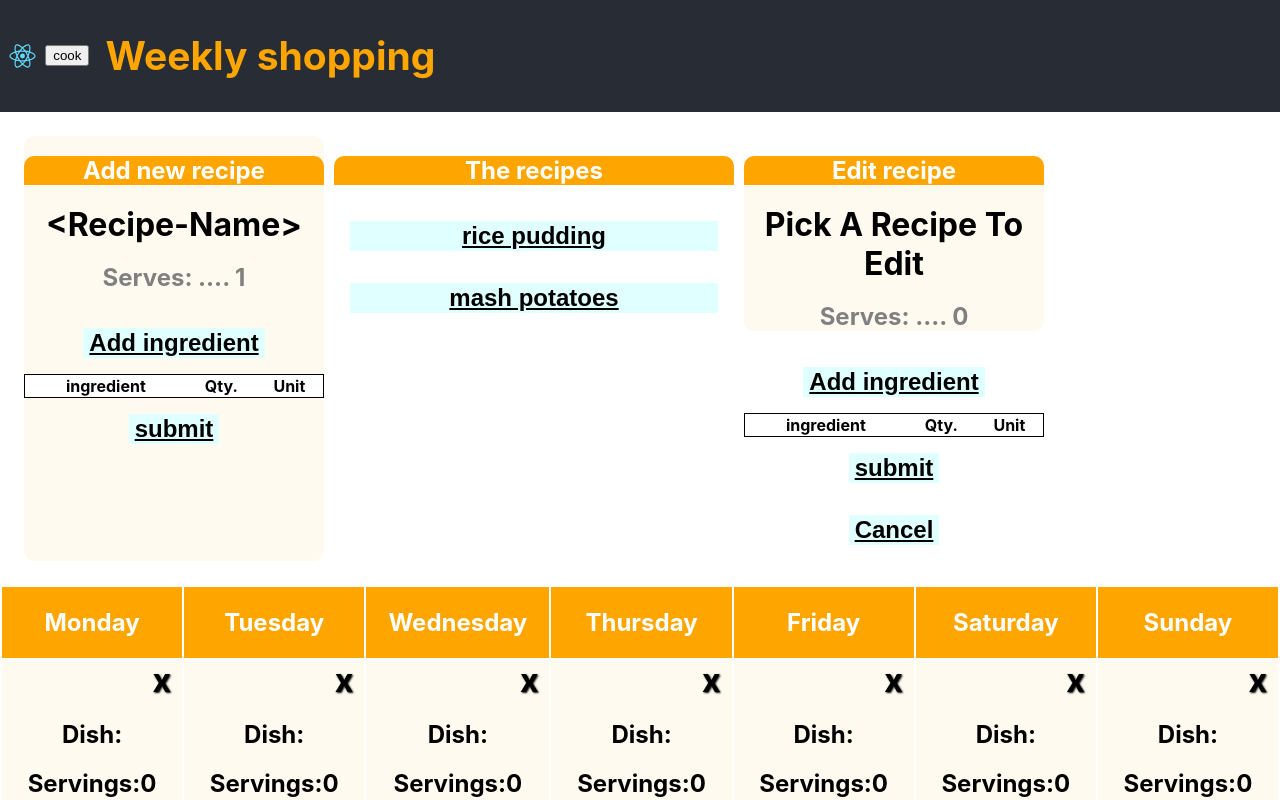
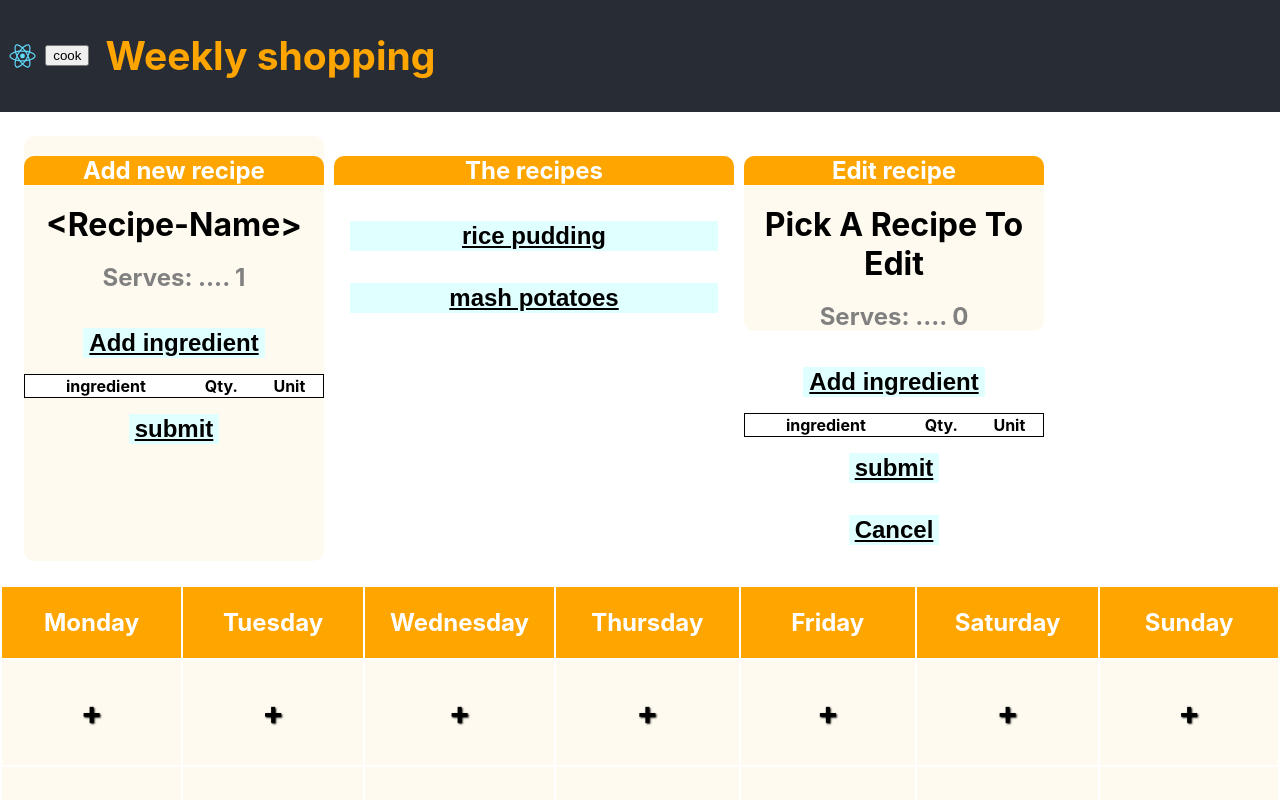
Before and after one commit to manandearth/weekly-shopping, a React (Create React App) app: page / in a window 1280 px wide. Shown: the top 800 px of the page. Built offline with nearby package versions, Linux system fonts and the light colour scheme.

Commit message:
Add `addCell` and `removeCell` to store

```diff
--- a/src/components/Cell.js
+++ b/src/components/Cell.js
@@ -1,7 +1,7 @@
 import React from 'react';
 import './Cell.css';
 import { getRecipesState } from '../redux/selectors';
-import { addCell } from '../redux/actions';
+import { addCell, removeCell } from '../redux/actions';
 import { getWeek } from '../redux/selectors';
 import { connect } from 'react-redux';
 import _ from 'lodash';
@@ -29,8 +29,8 @@ class Cell extends React.Component {
     this.setState({editable: !this.state.editable});
   }
 
-  handleRemoveMeal = () => {
-    this.setState({editable: !this.state.editable});
+  handleRemoveMeal = ( id ) => {
+    this.props.removeCell( id );
   }
 
   handleToggleEdit = (field) =>
@@ -60,25 +60,18 @@ class Cell extends React.Component {
 
 		return(
       <div className='cell'>
-        {this.props.week[cellID] && this.props.week[cellID].editable === false
+        {this.props.week[cellID] && this.props.week[cellID].editable === true
           ?
-          <p
-            className='plus'
-            onClick=
-              {() => this.props.addCell( cellID ) }
-              /* {this.handleAddMeal} */
-          >+</p>
-          :
           <div>
             <span
               className='cross'
-              onClick={this.handleRemoveMeal}
+              onClick={() => this.handleRemoveMeal(cellID)}
             >x</span>
             {this.state.editableDish === false ?
               <h2
                 onClick={() => this.handleToggleEdit('editableDish')}
                  >
-                {'Dish: ' + this.state.dish }</h2> :
+                {'Dish: ' + this.state.dish}</h2> :
               <div><input
                      type='text'
                      name='dish'
@@ -112,6 +105,13 @@ class Cell extends React.Component {
               autoFocus
             ></input>}
           </div>
+          :
+          <p
+            className='plus'
+            onClick=
+              {() => this.props.addCell( cellID ) }
+              /* {this.handleAddMeal} */
+          >+</p>
         }
       </div>
     );
@@ -129,4 +129,4 @@ const mapStateToProps = state => {
 };
 
 
-export default connect(mapStateToProps, { addCell })(Cell);
+export default connect(mapStateToProps, { addCell, removeCell })(Cell);
--- a/src/redux/store.js
+++ b/src/redux/store.js
@@ -9,7 +9,7 @@ const persistConfig = {
  key: 'root',
  storage: storage,
 	stateReconciler: autoMergeLevel2 // see "Merge Process" section for details.
-	// ,  blacklist: ['editedRecipe'] // -> look in doc.org
+	,  blacklist: ['week'] // -> look in doc.org
 };
 
 const pReducer = persistReducer(persistConfig, rootReducer);
```
